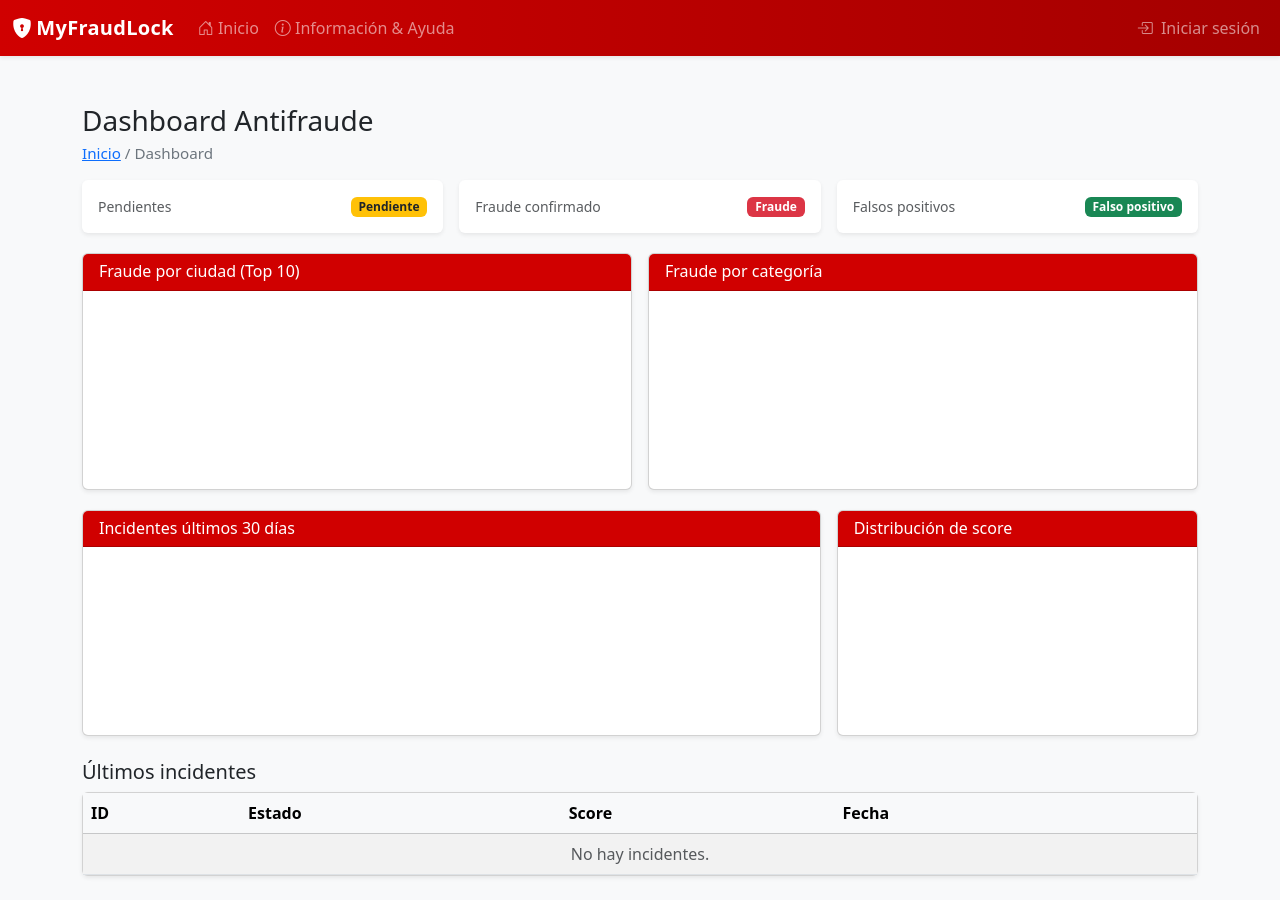
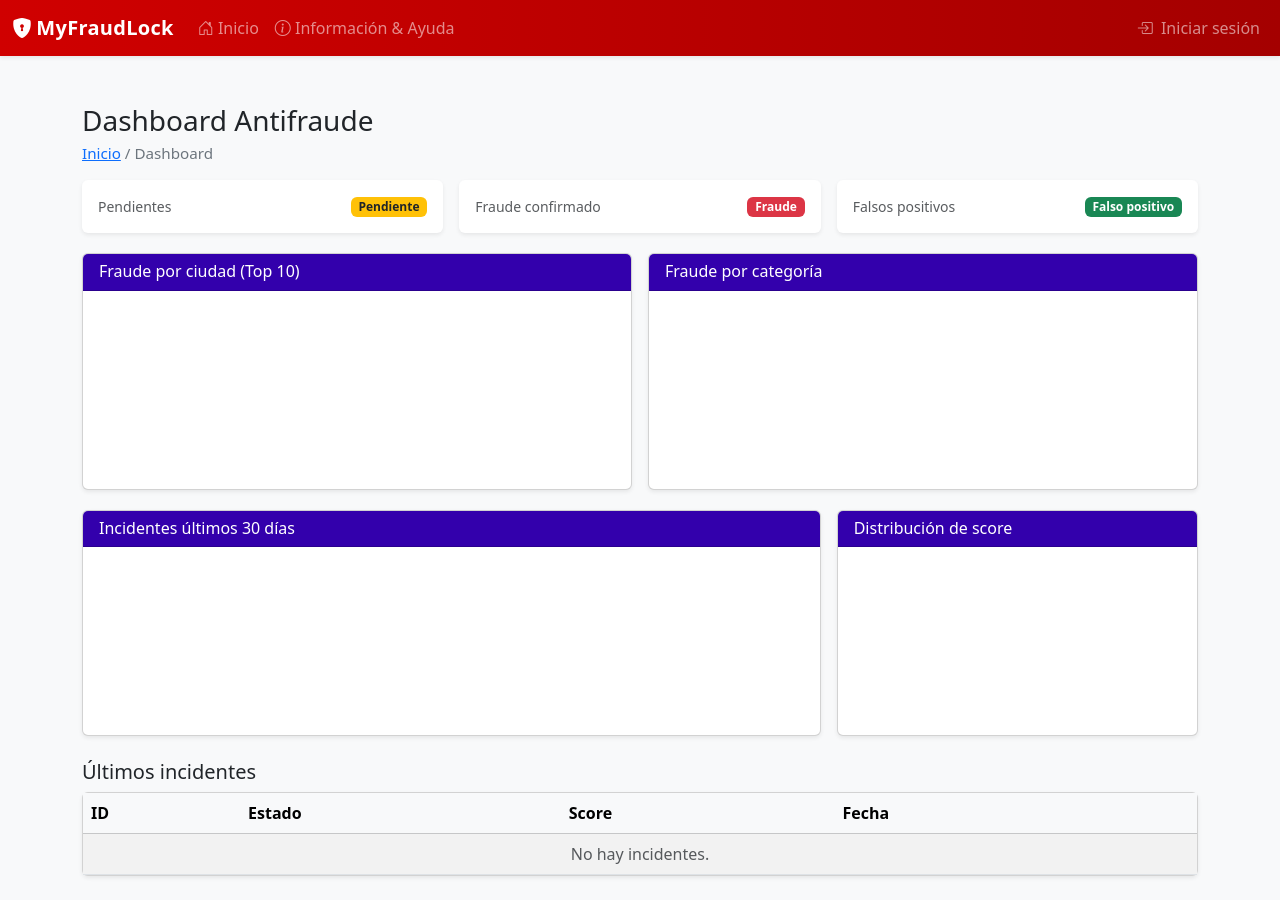
Before and after one commit to Andengineer/MyFraudLock, a Django app: template templates/api/dashboard.html in a window 1280 px wide. Run offline with Django 5.2, Linux system fonts and the light colour scheme; the template is opened without the code that fills it, so the values that code supplies are empty; a map, chart or similar area stays blank.

Commit message:
1. autenticacion 2.0 con proteccion de rutas 2. cambio de color a morado

```diff
--- a/templates/api/auditoria.html
+++ b/templates/api/auditoria.html
@@ -209,7 +209,7 @@
 {% endblock %}
 <style>
     :root {
-        --brand: #d00000;
+        --brand: #1700ac;
     }
 
     /* rojo de marca */
--- a/templates/api/ayuda.html
+++ b/templates/api/ayuda.html
@@ -16,7 +16,7 @@
   <!-- Columna principal -->
   <div class="col-lg-8">
     <div class="card shadow-sm">
-      <div class="card-header text-white" style="background:#d00000">
+      <div class="card-header text-white" style="background:#3300ac">
         <h6 class="mb-0">Guía rápida</h6>
       </div>
       <div class="card-body">
--- a/templates/api/dashboard.html
+++ b/templates/api/dashboard.html
@@ -52,7 +52,7 @@
     <div class="row g-3 mt-1">
         <div class="col-lg-6">
             <div class="card shadow-sm">
-                <div class="card-header text-white" style="background:#d00000;"><h6 class="mb-0">Fraude por ciudad (Top
+                <div class="card-header text-white" style="background:#3300ac;"><h6 class="mb-0">Fraude por ciudad (Top
                     10)</h6></div>
                 <div class="card-body">
                     <canvas id="chartCity" height="160"></canvas>
@@ -61,7 +61,7 @@
         </div>
         <div class="col-lg-6">
             <div class="card shadow-sm">
-                <div class="card-header text-white" style="background:#d00000;"><h6 class="mb-0">Fraude por
+                <div class="card-header text-white" style="background:#3300ac;"><h6 class="mb-0">Fraude por
                     categoría</h6></div>
                 <div class="card-body">
                     <canvas id="chartCat" height="160"></canvas>
@@ -74,7 +74,7 @@
     <div class="row g-3 mt-1">
         <div class="col-lg-8">
             <div class="card shadow-sm">
-                <div class="card-header text-white" style="background:#d00000;"><h6 class="mb-0">Incidentes últimos 30
+                <div class="card-header text-white" style="background:#3300ac;"><h6 class="mb-0">Incidentes últimos 30
                     días</h6></div>
                 <div class="card-body">
                     <canvas id="chartTrend" height="150"></canvas>
@@ -83,7 +83,7 @@
         </div>
         <div class="col-lg-4">
             <div class="card shadow-sm h-100">
-                <div class="card-header text-white" style="background:#d00000;"><h6 class="mb-0">Distribución de
+                <div class="card-header text-white" style="background:#3300ac;"><h6 class="mb-0">Distribución de
                     score</h6></div>
                 <div class="card-body d-flex justify-content-center align-items-center">
                     <canvas id="chartScore" style="max-height:220px"></canvas>
@@ -136,9 +136,9 @@
     <!-- Chart.js -->
     <script src="https://cdn.jsdelivr.net/npm/chart.js@4.4.1/dist/chart.umd.min.js"></script>
     <script>
-        const brand = '#d00000', ok = '#198754', warn = '#ffc107', gray = '#6c757d';
+        const brand = '#3300ac', ok = '#198754', warn = '#ffc107', gray = '#6c757d';
         // Paleta (brand-friendly). Se cicla si hay más barras que colores.
-        const PALETTE = ['#d00000', '#474aef', '#f77f00', '#ffd166', '#06d6a0', '#118ab2',
+        const PALETTE = ['#3300ac', '#474aef', '#f77f00', '#ffd166', '#06d6a0', '#118ab2',
             '#073b4c', '#8338ec', '#ff006e', '#3a86ff', '#8ac926', '#1982c4',
             '#ffca3a', '#6a4c93'];
         const colorsFor = n => Array.from({length: n}, (_, i) => PALETTE[i % PALETTE.length]);
--- a/templates/api/incidentes.html
+++ b/templates/api/incidentes.html
@@ -56,7 +56,7 @@
     <!-- Tabla -->
     <div class="card shadow-sm">
         <div class="card-header d-flex justify-content-between align-items-center text-white"
-             style="background:#d00000">
+             style="background:#3300ac">
             <h5 class="mb-0">Incidentes</h5>
             <small id="countLabel" class="text-white-50"></small>
         </div>
@@ -141,7 +141,7 @@
 
     <style>
         :root {
-            --brand: #d00000;
+            --brand: #0b00ac;
         }
 
         th.sortable {
@@ -452,7 +452,7 @@
 
 <style>
   /* colores de riesgo que ya usamos */
-  .badge-risk-high{ background:#d00000; color:#fff; }
+  .badge-risk-high{ background: #d00000; color:#fff; }
   .badge-risk-med { background:#ffc107; color:#212529; }
   .badge-risk-low { background:#198754; color:#fff; }
 
--- a/templates/api/inicio.html
+++ b/templates/api/inicio.html
@@ -96,11 +96,11 @@
 
 <!-- Estilos locales -->
 <style>
-  :root{ --brand:#d00000; }
+  :root{ --brand: #2000ac; }
 
   /* HERO */
   .hero{
-    background: linear-gradient(135deg, var(--brand) 0%, #8b0000 100%);
+    background: linear-gradient(135deg, var(--brand) 0%, #361fff 100%);
     color:#fff;
   }
 
```
Also changed, not shown: api/views.py (+15 -13 lines), templates/api/login.html (+4 -4 lines), templates/api/incidente_detalle.html (line endings or trailing spaces).
